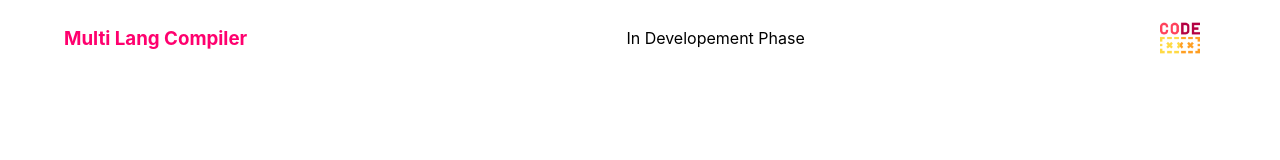
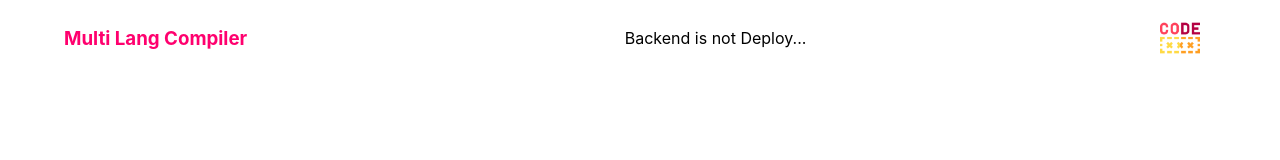
Before and after one commit to MayankGEHU/MultiLang-Compiler-Frontend, a React (Create React App) app: page / in a window 1280 px wide. Shown: the top 160 px of the page. Built offline with nearby package versions, Linux system fonts and the light colour scheme; no server answers.

Commit message:
link backend

```diff
--- a/src/components/CodeShareCollab/CodeShare.js
+++ b/src/components/CodeShareCollab/CodeShare.js
@@ -3,7 +3,7 @@ import { io } from "socket.io-client";
 import Editor from "@monaco-editor/react";
 import "../CodeShareCollab/CodeShare.css";
 
-const socket = io("https://multi-lang-compiler-backend-f5fdkbvex.vercel.app/run");
+const socket = io("http://localhost:5000");
 
 function CodeShare() {
   const [code, setCode] = useState("// Share code with your friends..");
--- a/src/components/Compiler.js
+++ b/src/components/Compiler.js
@@ -18,7 +18,7 @@ const Compiler = () => {
     };
 
     try {
-      const { data } = await axios.post("https://multi-lang-compiler-backend-f5fdkbvex.vercel.app/run", payLoad);
+      const { data } = await axios.post("http://localhost:5000/run", payLoad);
       setOutput(data.output);
     } catch (err) {
       console.log(err.response);
--- a/src/components/Navbar.js
+++ b/src/components/Navbar.js
@@ -23,7 +23,7 @@ const Navbar = () => {
           </div>
 
           <ul className="navbar-links">
-            <li>In Developement Phase</li>
+            <li>Backend is not Deploy...</li>
           </ul>
 
           <div className="navbar-right">
```
